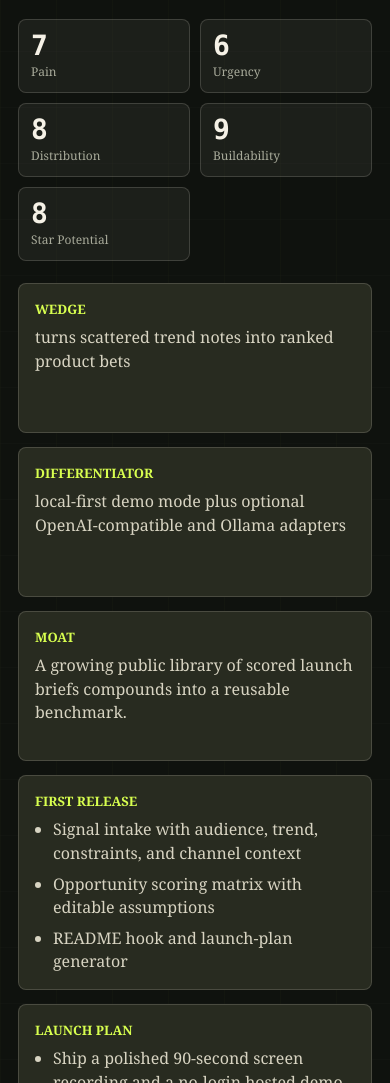
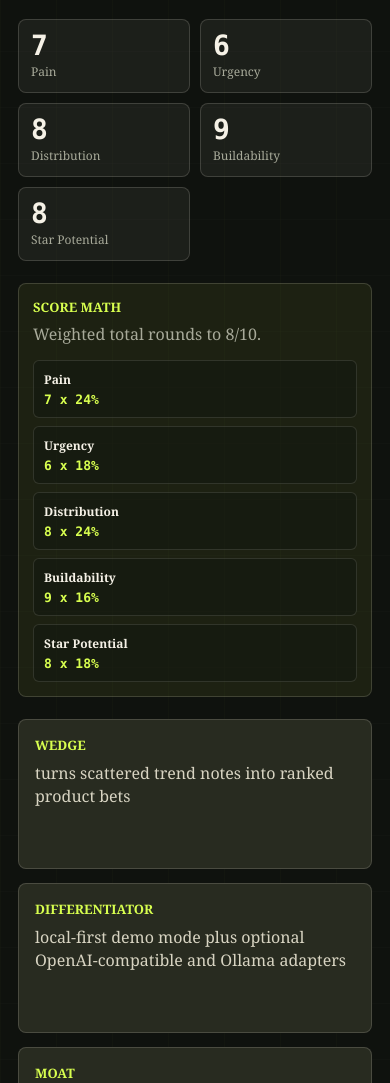
Before and after one commit to dhb118/opentop, a website built with Vite: page index.html in a window 390 px wide. Shown: the part 3477-4560 px from the top of the page. Built offline with nearby package versions, Linux system fonts and the light colour scheme.

Commit message:
Explain opportunity scoring

```diff
--- a/src/main.ts
+++ b/src/main.ts
@@ -1,7 +1,7 @@
 import "./styles.css";
 import { analyzeOpportunity } from "./aiClient";
-import type { AnalysisResult, OpportunityInput, ProviderSettings } from "./domain";
-import { analyzeLocally } from "./opportunityEngine";
+import type { AnalysisResult, Opportunity, OpportunityInput, ProviderSettings } from "./domain";
+import { analyzeLocally, scoreWeights } from "./opportunityEngine";
 import { sampleBriefs } from "./sampleBriefs";
 import { buildShareCardSvg } from "./shareCard";
 import { loadInput, loadSettings, saveInput, saveSettings } from "./storage";
@@ -309,6 +309,7 @@ function renderOpportunityDetail(item: NonNullable<AnalysisResult["opportunities
           .map(([label, value]) => `<span><b>${value}</b>${humanize(label)}</span>`)
           .join("")}
       </div>
+      ${renderScoreMath(item)}
       <div class="detail-grid">
         ${detailBlock("Wedge", item.wedge)}
         ${detailBlock("Differentiator", item.differentiator)}
@@ -318,6 +319,32 @@ function renderOpportunityDetail(item: NonNullable<AnalysisResult["opportunities
         ${listBlock("Risks", item.risks)}
       </div>
     </article>
+  `;
+}
+
+function renderScoreMath(item: Opportunity): string {
+  const rows = Object.entries(scoreWeights)
+    .map(([key, weight]) => {
+      const value = item.scores[key as keyof Opportunity["scores"]];
+      return `
+        <span>
+          <b>${humanize(key)}</b>
+          <em>${value} x ${Math.round(weight * 100)}%</em>
+        </span>
+      `;
+    })
+    .join("");
+
+  return `
+    <section class="score-math" aria-label="Score explanation">
+      <div>
+        <h3>Score math</h3>
+        <p>Weighted total rounds to ${item.score}/10.</p>
+      </div>
+      <div class="score-math-grid">
+        ${rows}
+      </div>
+    </section>
   `;
 }
 
--- a/src/opportunityEngine.ts
+++ b/src/opportunityEngine.ts
@@ -35,6 +35,14 @@ const releaseItems = [
   "Exportable Markdown brief for GitHub issues and Product Hunt drafts"
 ];
 
+export const scoreWeights = {
+  pain: 0.24,
+  urgency: 0.18,
+  distribution: 0.24,
+  buildability: 0.16,
+  starPotential: 0.18
+} as const satisfies Record<keyof Opportunity["scores"], number>;
+
 function clampScore(value: number): number {
   return Math.max(1, Math.min(10, Math.round(value)));
 }
@@ -66,13 +74,7 @@ function scoreOpportunity(input: OpportunityInput, index: number): Opportunity["
 }
 
 function totalScore(scores: Opportunity["scores"]): number {
-  return Math.round(
-    scores.pain * 0.24 +
-      scores.urgency * 0.18 +
-      scores.distribution * 0.24 +
-      scores.buildability * 0.16 +
-      scores.starPotential * 0.18
-  );
+  return Math.round(Object.entries(scoreWeights).reduce((total, [key, weight]) => total + scores[key as keyof Opportunity["scores"]] * weight, 0));
 }
 
 export function analyzeLocally(input: OpportunityInput): AnalysisResult {
--- a/src/styles.css
+++ b/src/styles.css
@@ -508,6 +508,51 @@ canvas {
   font: 800 28px/1 ui-monospace, SFMono-Regular, Consolas, monospace;
 }
 
+.score-math {
+  display: grid;
+  grid-template-columns: minmax(160px, 220px) 1fr;
+  gap: 14px;
+  margin-bottom: 22px;
+  padding: 14px;
+  border: 1px solid var(--line);
+  border-radius: 8px;
+  background: rgba(216, 255, 79, 0.065);
+}
+
+.score-math p {
+  margin-bottom: 0;
+  color: var(--muted);
+  line-height: 1.35;
+}
+
+.score-math-grid {
+  display: grid;
+  grid-template-columns: repeat(5, minmax(0, 1fr));
+  gap: 8px;
+}
+
+.score-math-grid span {
+  display: grid;
+  gap: 5px;
+  min-height: 58px;
+  padding: 10px;
+  border: 1px solid rgba(245, 241, 230, 0.12);
+  border-radius: 6px;
+  background: rgba(16, 19, 15, 0.42);
+}
+
+.score-math-grid b {
+  color: var(--ink);
+  font-size: 12px;
+  text-transform: capitalize;
+}
+
+.score-math-grid em {
+  color: var(--acid);
+  font: 700 13px/1 ui-monospace, SFMono-Regular, Consolas, monospace;
+  font-style: normal;
+}
+
 .detail-grid {
   display: grid;
   grid-template-columns: repeat(2, minmax(0, 1fr));
@@ -598,6 +643,11 @@ li + li {
   .score-strip {
     grid-template-columns: repeat(2, minmax(0, 1fr));
   }
+
+  .score-math,
+  .score-math-grid {
+    grid-template-columns: 1fr;
+  }
 }
 
 @media (max-width: 560px) {
```
Also changed, not shown: tests/opportunityEngine.test.mjs (+13 -1 lines), README.md.
